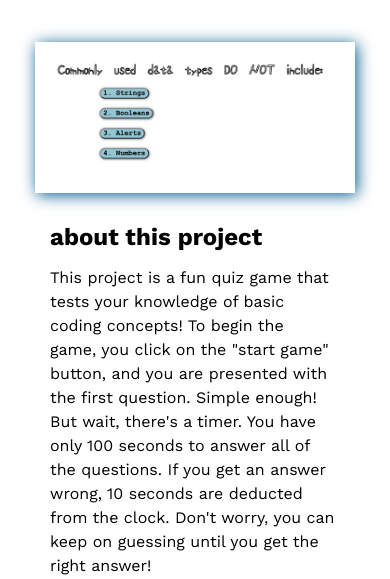
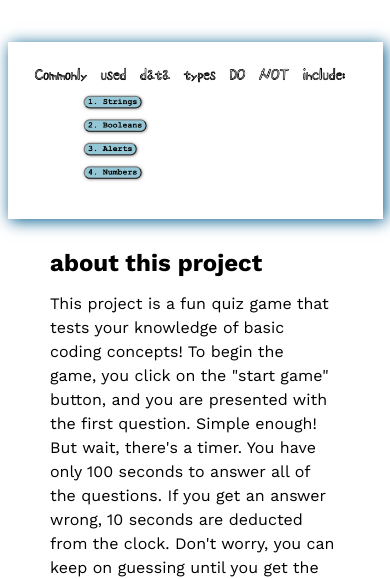
Before and after one commit to stephtf/personal-website, a plain HTML site: page coding-quiz.html in a window 390 px wide. Shown: the part 275-854 px from the top of the page. Drawn offline with nearby package versions, Linux system fonts and the light colour scheme.

Commit message:
trying 375px for image

```diff
--- a/assets/css/style.css
+++ b/assets/css/style.css
@@ -429,7 +429,8 @@ header {
     }
 
     img.project-hero {
-        max-width: 100%;
+        max-width: 375px;
+        height: 100%;
         object-fit: cover;
         margin-left: 0;
         margin-bottom: 30px;
```
